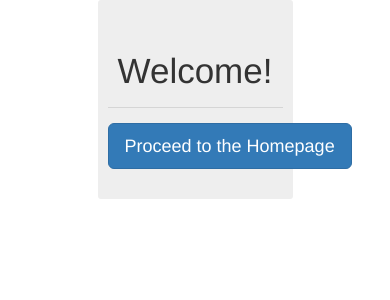
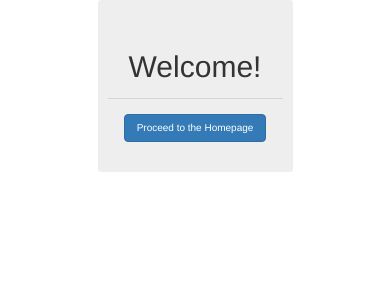
Before and after one commit to EliasVdd/webandmobile-individueleopdracht-EliasVandendriesche, a Symfony app: template Werkpakket 3/werkpakket3/templates/default/index.html.twig in a window 390 px wide. Shown: the top 300 px of the page. Run offline with Twig, Linux system fonts and the light colour scheme; the template is opened without the code that fills it, so the values that code supplies are empty; some libraries are stand-ins or nearby versions.

Commit message:
Add responsive design to welcome page

```diff
--- a/Werkpakket 3/werkpakket3/templates/default/index.html.twig
+++ b/Werkpakket 3/werkpakket3/templates/default/index.html.twig
@@ -7,13 +7,23 @@
     .jumbotron {
         max-width: 50%;
     }
+
+    @media (max-width: 575px) {
+        h1 {
+            font-size: 3.0rem !important;
+        }
+
+        a {
+            font-size: 1rem !important;
+        }
+    }
 </style>
 
 <div align="center">
     <div class="jumbotron">
-        <h1 class="display-4">Welcome!</h1>
+        <h1>Welcome!</h1>
         <hr class="my-4"/>
-        <a class="btn btn-primary btn-lg" href="{{ path('homeroute') }}">Proceed to the Homepage</a>
+        <a class="btn btn-primary" href="{{ path('homeroute') }}">Proceed to the Homepage</a>
     </div>
 </div>
 {% endblock %}
```
